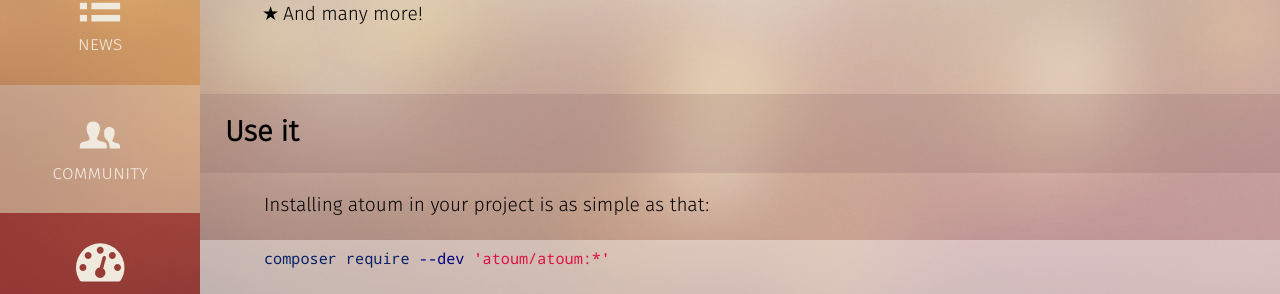
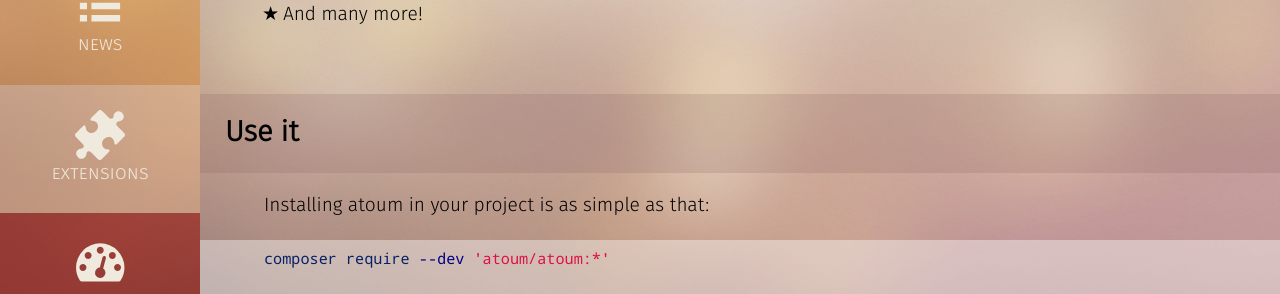
Before and after one commit to atoum/atoum.github.io, a Jekyll site: the page built from index.html, in a window 1280 px wide. Shown: the part 558-852 px from the top of the page. Built offline with Jekyll 4.4.1, drawn with Linux system fonts in a browser that asks for light colours; comment, search, counter and statistics services are not loaded; a style sheet for code colours, icons or effects is not loaded.

Commit message:
replace community menu item by extensions

```diff
--- a/_includes/menu.html
+++ b/_includes/menu.html
@@ -31,9 +31,9 @@
             </a>
         </li>
         <li>
-            <a href="/community.html" id="nav-community">
-                <img src="/images/icon/community.svg" />
-                community
+            <a href="http://extensions.atoum.org" id="nav-extensions">
+                <img src="/images/icon/puzzle.svg" />
+                extensions
             </a>
         </li>
         <li>
--- a/css/main.css
+++ b/css/main.css
@@ -109,7 +109,7 @@ nav {
           background: rgba(227, 143, 113, .6);
       }
 
-      #nav-community {
+      #nav-extensions {
           background: rgba(252, 218, 186, .6);
       }
 
```
Also changed, not shown: images/icon/puzzle.svg (added).
